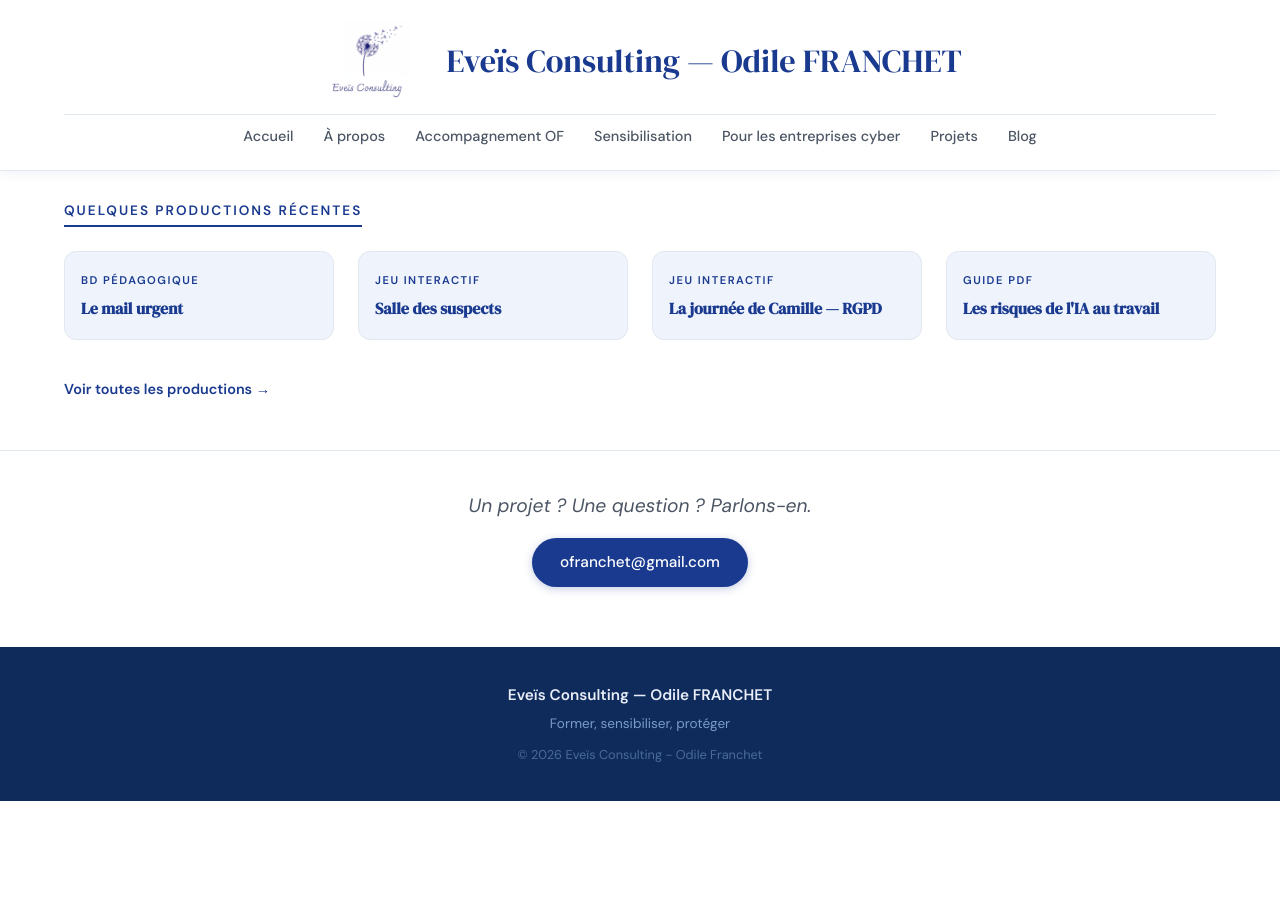
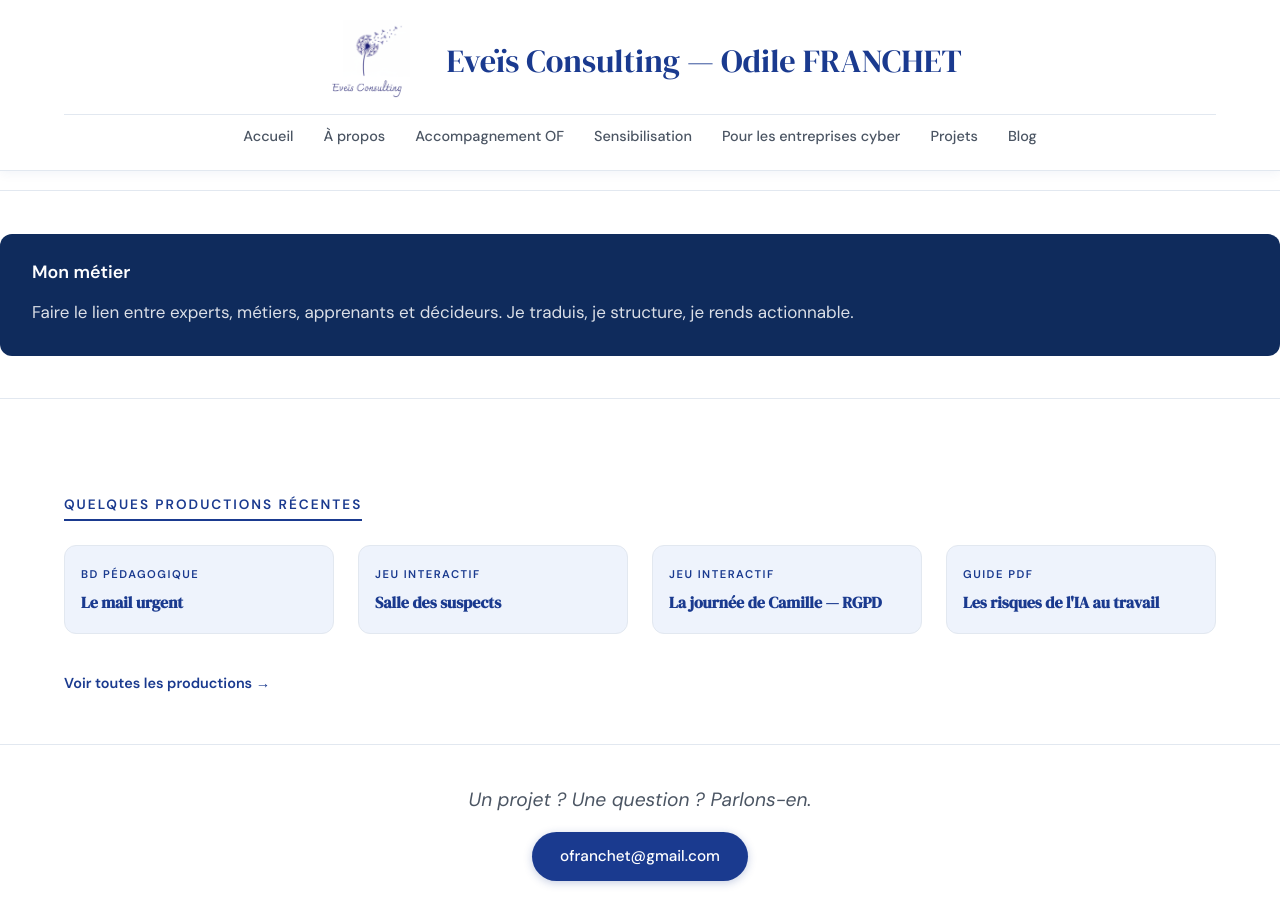
Before and after one commit to ofranchet73/eveis-consulting, a Jekyll site: the page built from index.html, in a window 1280 px wide and 900 px high, scrolled down 751 px. Built offline with Jekyll 4.4.1, drawn with Linux system fonts in a browser that asks for light colours; before the commit the page ends 1552 px from its top, so only the background shows below that.

Commit message:
Update index.html

```diff
--- a/index.html
+++ b/index.html
@@ -50,6 +50,16 @@ layout: default
     </div>
   </div>
 </div>
+
+<hr>
+
+    <!-- Phrase de différentiation-->
+    <div class="encadre-approche">
+      <h3>Mon métier</h3>
+      <p>Faire le lien entre experts, métiers, apprenants et décideurs. Je traduis, je structure, je rends actionnable.</p>
+    </div>
+
+    <hr>
 
 <!-- Productions : cartes horizontales (grille) -->
 <div class="home-productions">
```
